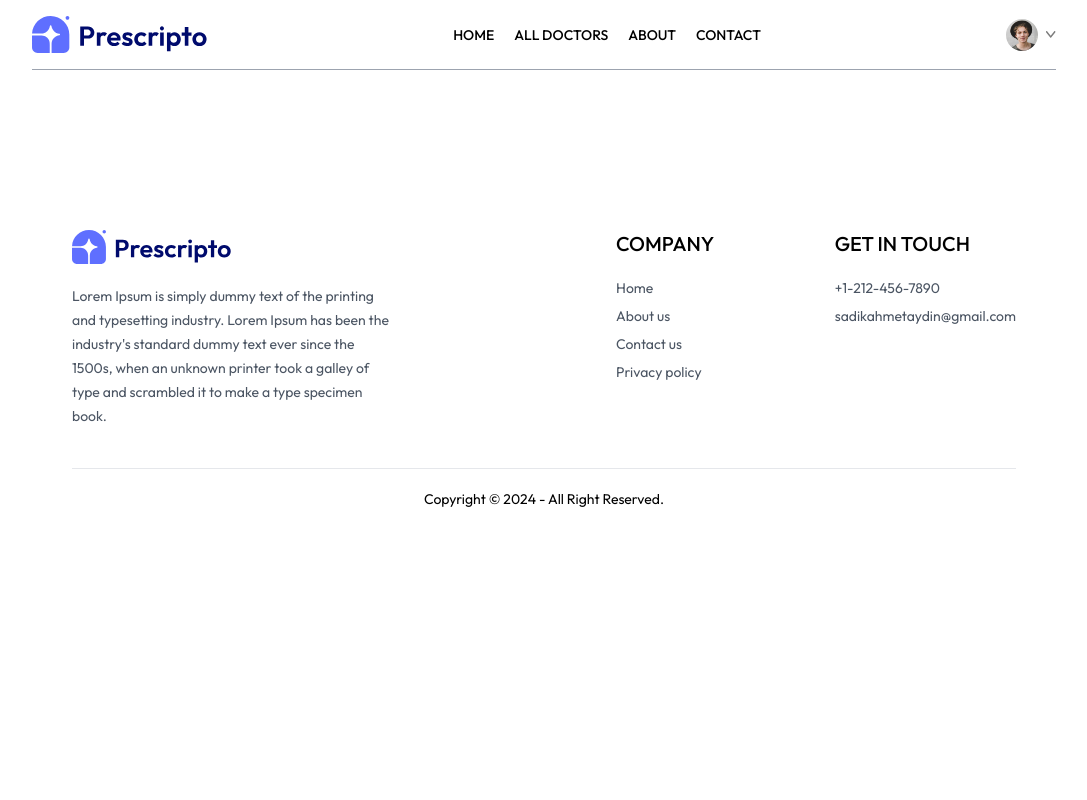
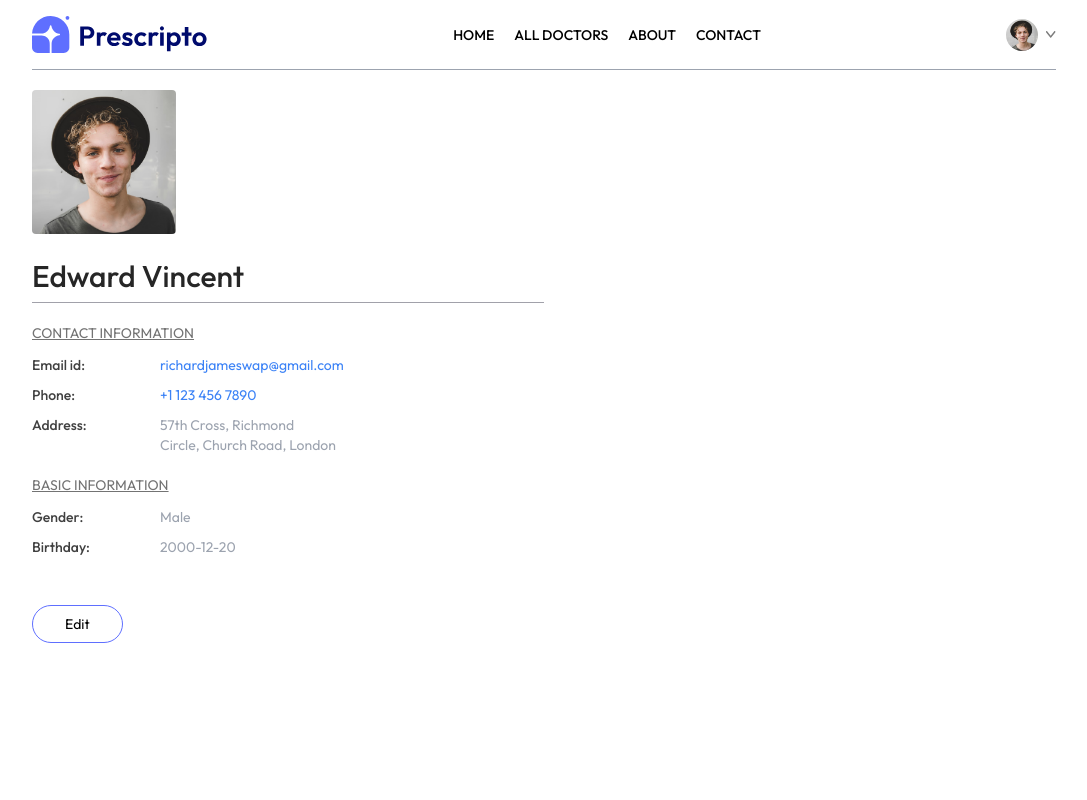
Before and after one commit to Ajay14780/docter-appointment, a React (Vite) app in the folder frontend/: page /my-profile in a window 1280 px wide. Shown: the top 800 px of the page, without its empty margins (96-1183 px from the left). Built offline with nearby package versions, Linux system fonts and the light colour scheme.

Commit message:
create MyProfile page

```diff
--- a/frontend/src/pages/MyProfile.jsx
+++ b/frontend/src/pages/MyProfile.jsx
@@ -1,8 +1,103 @@
-import React from 'react'
+import React, { useState } from 'react'
+import { assets } from '../assets/assets_frontend/assets'
 
 const MyProfile = () => {
+
+  const [userData, setUserData] = useState({
+    name: 'Edward Vincent',
+    image: assets.profile_pic,
+    email: 'richardjameswap@gmail.com',
+    phone: '+1  123 456 7890',
+    address: {
+      line1: '57th Cross, Richmond ',
+      line2: 'Circle, Church Road, London'
+    },
+    gender: 'Male',
+    dob: '2000-12-20'
+  })
+
+  const [isEdit, setIsEdit] = useState(false)
+
   return (
-    <div>
+    <div className='max-w-lg flex flex-col gap-2 text-sm'>
+
+      <img className='w-36 rounded' src={userData.image} alt="" />
+
+      {
+        isEdit
+          ? <input className='bg-gray-50 text-3xl font-medium max-w-60 mt-4' type="text" value={userData.name} onChange={e => setUserData(prev => ({ ...prev, name: e.target.value }))} />
+          : <p className='font-medium text-3xl text-neutral-800 mt-4'>{userData.name}</p>
+      }
+
+      <hr className='bg-zinc-400 h-[1px] border-none' />
+
+      <div>
+        <p className='text-neutral-500 underline mt-3'>CONTACT INFORMATION</p>
+
+        <div className='grid grid-cols-[1fr_3fr] gap-y-2.5 mt-3 text-neutral-700'>
+          <p className='font-medium'>Email id:</p>
+          <p className='text-blue-500'>{userData.email}</p>
+
+          <p className='font-medium'>Phone:</p>
+          {
+            isEdit
+              ? <input className='bg-gray-100 max-w-52' type="text" value={userData.phone} onChange={e => setUserData(prev => ({ ...prev, phone: e.target.value }))} />
+              : <p className='text-blue-500'>{userData.phone}</p>
+          }
+
+          <p className='font-medium'>Address:</p>
+          <p>
+            {
+              isEdit
+                ?
+                <p>
+                  <input className='bg-gray-100' onChange={(e) => setUserData(prev => ({ ...prev, address: { ...prev.address, line1: e.target.value } }))} value={userData.address.line1} type="text" />
+                  <br />
+                  <input className='bg-gray-100' onChange={(e) => setUserData(prev => ({ ...prev, address: { ...prev.address, line2: e.target.value } }))} value={userData.address.line2} type="text" />
+                </p>
+                :
+                <p className='text-gray-400'>
+                  {userData.address.line1}
+                  <br />
+                  {userData.address.line2}
+                </p>
+            }
+          </p>
+        </div>
+      </div>
+
+      <div>
+        <p className='text-neutral-500 underline mt-3'>BASIC INFORMATION</p>
+
+        <div className='grid grid-cols-[1fr_3fr] gap-y-2.5 mt-3 text-neutral-700'>
+          <p className='font-medium'>Gender:</p>
+          {
+            isEdit
+              ?
+              <select className='max-w-20 bg-gray-100' onChange={(e) => setUserData(prev => ({ ...prev, gender: e.target.value }))} value={userData.gender}>
+                <option value="Male">Male</option>
+                <option value="Female">Female</option>
+              </select>
+              :
+              <p className='text-gray-400'>{userData.gender}</p>
+          }
+
+          <p className='font-medium'>Birthday:</p>
+          {
+            isEdit
+              ? <input className='max-w-28 bg-gray-100' type='date' onChange={(e) => setUserData(prev => ({ ...prev, dob: e.target.value}))} value={userData.dob} />
+              : <p className='text-gray-400'>{userData.dob}</p>
+          }
+        </div>
+      </div>
+
+      <div className='mt-10'>
+        {
+          isEdit
+            ? <button className='border border-primary px-8 py-2 rounded-full hover:bg-primary hover:text-white transition-all duration-300' onClick={() => setIsEdit(false)}>Save Information</button>
+            : <button className='border border-primary px-8 py-2 rounded-full hover:bg-primary hover:text-white transition-all duration-300' onClick={() => setIsEdit(true)}>Edit</button>
+        }
+      </div>
 
     </div>
   )
```
